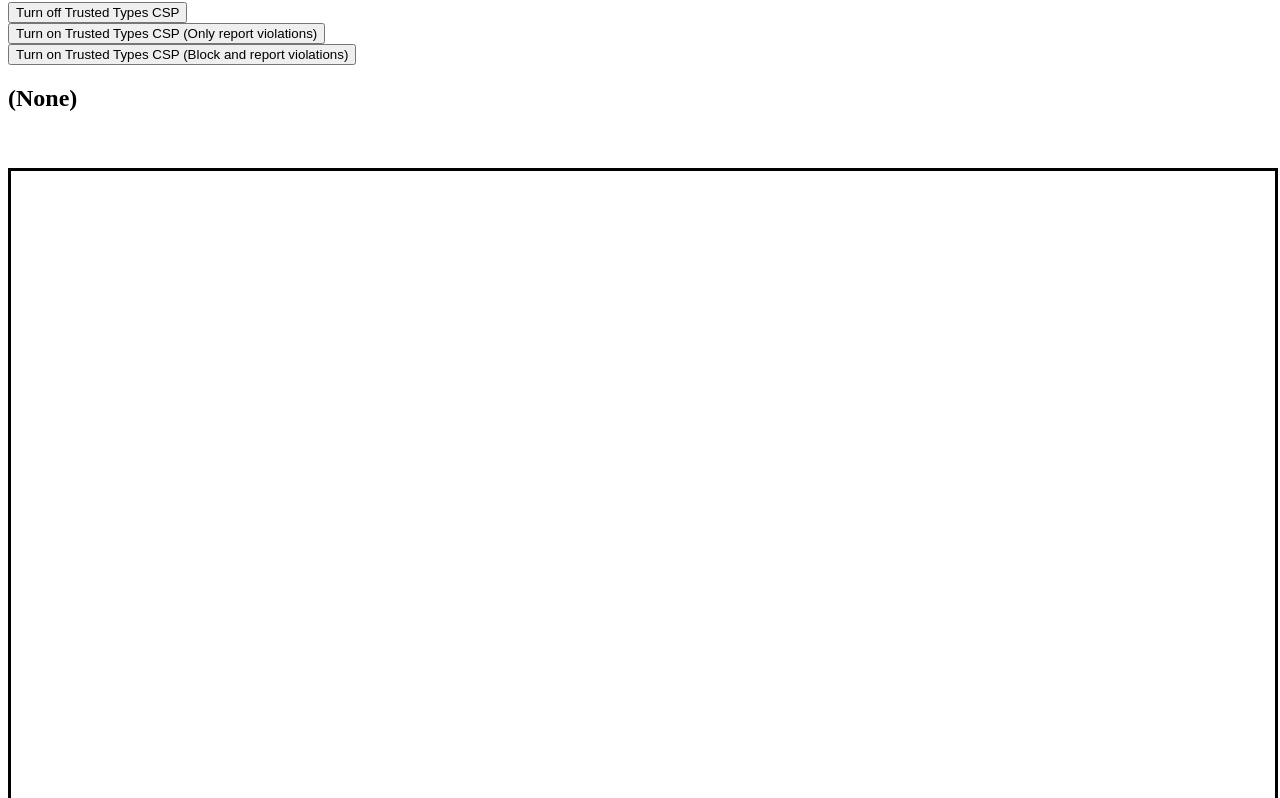
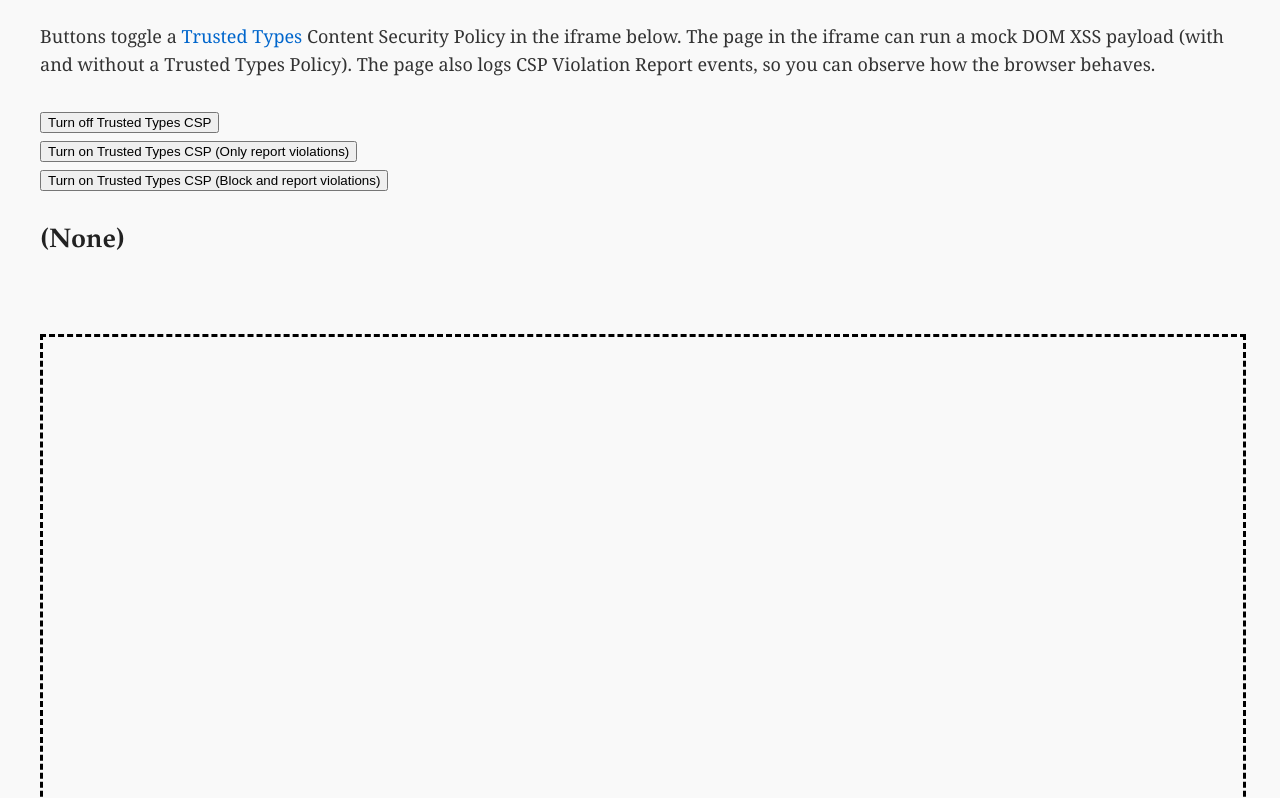
Before and after one commit to jfoote/ttt, a plain HTML site: page src/index.html in a window 1280 px wide. Shown: the part 130-928 px from the top of the page. Drawn offline with Linux system fonts and the light colour scheme.

Commit message:
add style

```diff
--- a/src/index.html
+++ b/src/index.html
@@ -8,10 +8,35 @@
     <style>
       iframe {
         display: block;
-        border: 3px solid black;
+        border: 3px dashed black;
         height: calc(100vh - 30px);
         width: 100%;
       }
+      body {
+        font-family: "Georgia", "Times New Roman", serif;
+        line-height: 1.6;
+        font-size: 18px;
+        color: #333333;
+        background-color: #f9f9f9;
+        margin: 20px;
+        padding: 20px;
+    }
+    p {
+        margin-bottom: 1.5em;
+    }
+    h1, h2, h3, h4, h5, h6 {
+        font-family: "Garamond", "Georgia", serif;
+        color: #222222;
+        margin-top: 1em;
+        margin-bottom: 0.5em;
+    }
+    a {
+        color: #0066cc;
+        text-decoration: none;
+    }
+    a:hover {
+        text-decoration: underline;
+    }
     </style>
   </head>
   <body>
```
Also changed, not shown: src/fiddle.html (+25 -1 lines).
